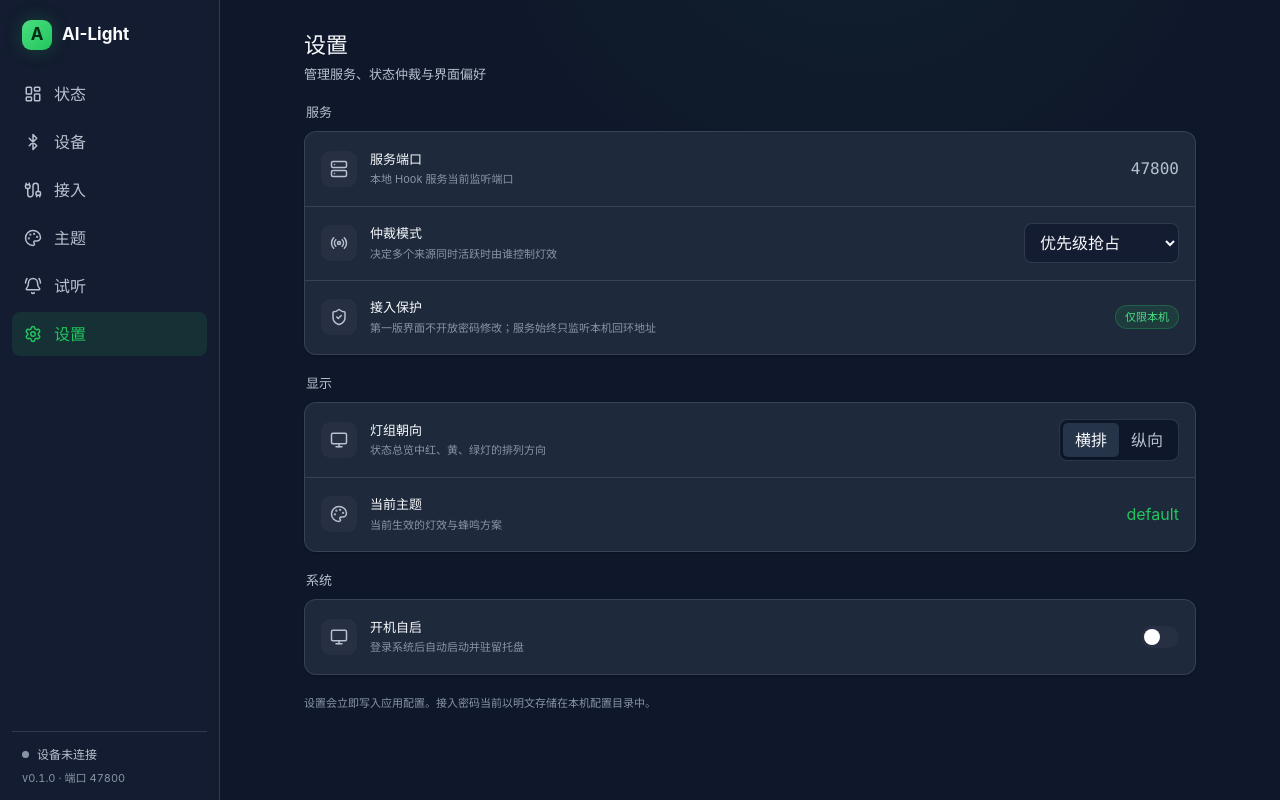
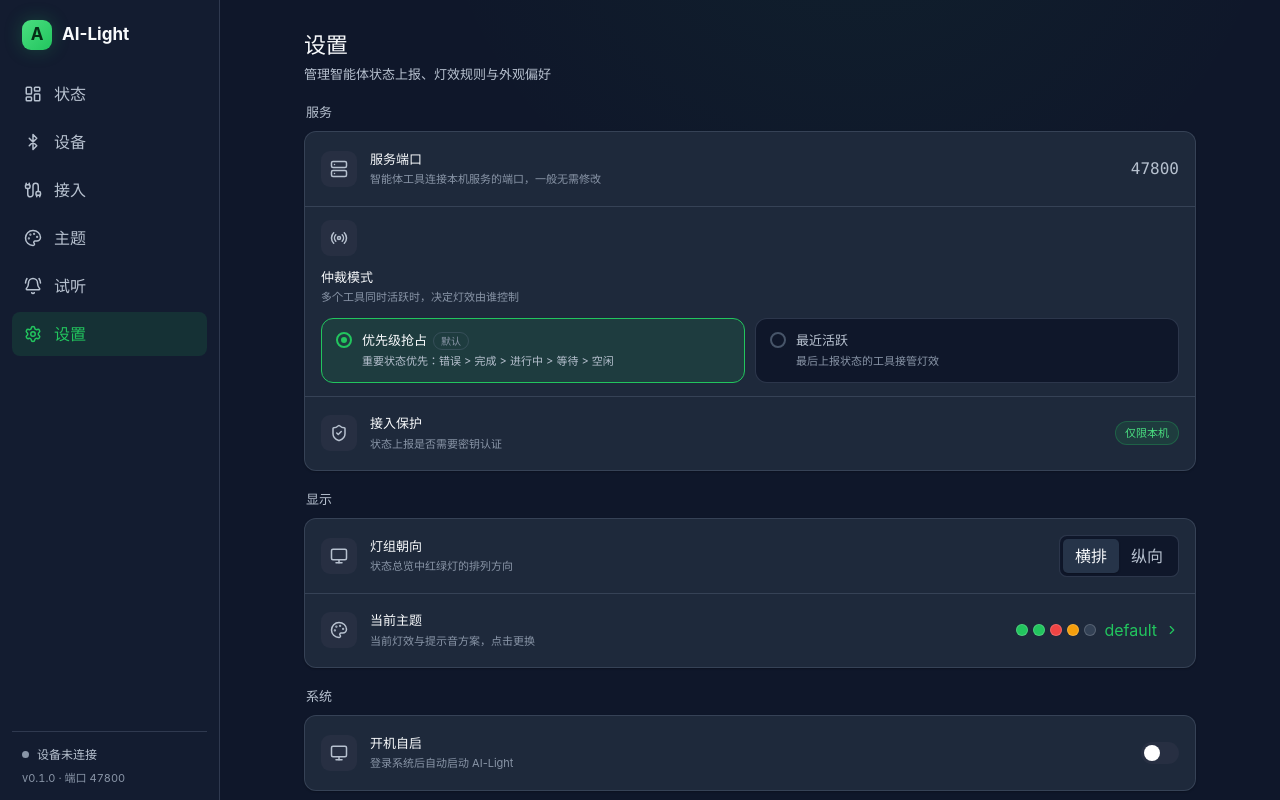
Before and after one commit to LeonDevLifeLog/ai-light, a React (Vite) app: page /settings in a window 1280 px wide. Built offline with nearby package versions, Linux system fonts and the light colour scheme.

Commit message:
Redesign settings page with arbitration mode cards and theme preview

```diff
--- a/src/app/global.css
+++ b/src/app/global.css
@@ -969,6 +969,103 @@ input[type="range"] {
 .setting-row__control select {
   min-width: 155px;
 }
+.setting-row--stacked {
+  flex-direction: column;
+  gap: 12px;
+  align-items: stretch;
+}
+.setting-row--stacked .setting-row__control {
+  width: 100%;
+}
+.mode-options {
+  display: grid;
+  grid-template-columns: repeat(2, minmax(0, 1fr));
+  gap: 10px;
+  width: 100%;
+  padding: 0;
+  margin: 0;
+  border: 0;
+}
+.mode-option {
+  display: flex;
+  gap: 10px;
+  align-items: flex-start;
+  padding: 12px 14px;
+  color: var(--text-secondary);
+  text-align: left;
+  background: var(--bg);
+  border: 1px solid var(--border-soft);
+  border-radius: var(--radius-lg);
+  transition:
+    border-color 0.15s ease,
+    background-color 0.15s ease;
+}
+.mode-option__indicator {
+  position: relative;
+  flex: none;
+  width: 16px;
+  height: 16px;
+  margin-top: 1px;
+  border: 2px solid var(--border);
+  border-radius: 50%;
+  transition: border-color 0.15s ease;
+}
+.mode-option__body {
+  display: flex;
+  flex-direction: column;
+  gap: 3px;
+  min-width: 0;
+}
+.mode-option__title {
+  display: flex;
+  gap: 6px;
+  align-items: center;
+}
+.mode-option__name {
+  font-size: 13px;
+  font-weight: 600;
+}
+.mode-option__tag {
+  padding: 0 7px;
+  font-size: 10px;
+  line-height: 16px;
+  color: var(--text-tertiary);
+  border: 1px solid var(--border-soft);
+  border-radius: 99px;
+}
+.mode-option__desc {
+  font-size: 11px;
+  line-height: 1.5;
+  color: var(--text-tertiary);
+}
+.mode-option--active {
+  color: var(--foreground);
+  background: var(--accent-soft);
+  border-color: var(--accent);
+}
+.mode-option:hover:not(:disabled) {
+  border-color: var(--border);
+}
+.mode-option:disabled {
+  cursor: not-allowed;
+  opacity: 0.6;
+}
+.mode-option--active .mode-option__desc {
+  color: var(--text-secondary);
+}
+.mode-option--active .mode-option__indicator {
+  border-color: var(--accent);
+}
+.mode-option--active .mode-option__indicator::after {
+  position: absolute;
+  inset: 3px;
+  content: "";
+  background: var(--accent);
+  border-radius: 50%;
+}
+.mode-option--active:hover:not(:disabled) {
+  border-color: var(--accent);
+}
 .setting-value {
   color: var(--text-secondary);
 }
@@ -1015,6 +1112,36 @@ input[type="range"] {
 .setting-link {
   color: var(--accent);
   text-decoration: none;
+}
+.setting-theme {
+  display: inline-flex;
+  gap: 8px;
+  align-items: center;
+  max-width: 340px;
+}
+.setting-theme__dots {
+  display: inline-flex;
+  gap: 5px;
+  align-items: center;
+}
+.setting-theme__dots span {
+  width: 12px;
+  height: 12px;
+  border-radius: 50%;
+  box-shadow: inset 0 0 0 1px rgba(255, 255, 255, 0.18);
+}
+.setting-theme__name {
+  max-width: 150px;
+  overflow: hidden;
+  text-overflow: ellipsis;
+  white-space: nowrap;
+}
+.setting-theme__sound {
+  display: inline-flex;
+  gap: 3px;
+  align-items: center;
+  font-size: 10px;
+  color: var(--text-tertiary);
 }
 .setting-inline {
   display: flex;
--- a/src/app/routes/settings.tsx
+++ b/src/app/routes/settings.tsx
@@ -1,37 +1,104 @@
-import { Monitor, Palette, Radio, Server, ShieldCheck } from "lucide-react";
-import { useState } from "react";
+import {
+  ChevronRight,
+  Monitor,
+  Palette,
+  Radio,
+  Server,
+  ShieldCheck,
+  Volume2,
+} from "lucide-react";
+import { useEffect, useState } from "react";
 import { Link } from "react-router";
 import { useAppState } from "@/app/app-context";
 import { Card, PageHeader, StatusTag } from "@/components/app-ui";
-import { type AppConfig, asAppError } from "@/lib/ailight";
-import { runAsync } from "@/lib/utils";
+import type { AppConfig, ThemeFile } from "@/lib/ailight";
+import { api, asAppError } from "@/lib/ailight";
+import { cn, runAsync } from "@/lib/utils";
 
 function SettingRow({
   icon,
   title,
   description,
+  stacked,
   children,
 }: {
   icon: React.ReactNode;
   title: string;
-  description: string;
+  description?: string;
+  stacked?: boolean;
   children: React.ReactNode;
 }) {
   return (
-    <div className="setting-row">
+    <div className={cn("setting-row", stacked && "setting-row--stacked")}>
       <div className="setting-row__icon">{icon}</div>
       <div className="setting-row__copy">
         <strong>{title}</strong>
-        <span>{description}</span>
+        {description ? <span>{description}</span> : null}
       </div>
       <div className="setting-row__control">{children}</div>
     </div>
   );
 }
 
+function themePreview(file: ThemeFile): {
+  swatches: Array<{ state: string; color: string }>;
+  hasSound: boolean;
+} {
+  const preferred = ["WORKING", "SUCCESS", "ERROR", "WAITING", "IDLE"];
+  const keys = preferred.filter((key) => file.states[key]);
+  const pick = keys.length >= 3 ? keys : Object.keys(file.states).slice(0, 3);
+  const swatches: Array<{ state: string; color: string }> = [];
+  let hasSound = false;
+  for (const key of pick) {
+    const scene = file.scenes[file.states[key]?.scene];
+    const led = scene?.leds.find((track) => track != null);
+    swatches.push({
+      state: key,
+      color: led?.high ?? led?.low ?? "#334155",
+    });
+    if (scene?.buzzer) {
+      hasSound = true;
+    }
+  }
+  while (swatches.length < 3) {
+    swatches.push({ state: `pad-${swatches.length}`, color: "#334155" });
+  }
+  return { swatches, hasSound };
+}
+
 export function SettingsPage() {
   const { snapshot, config, patchConfig, notify } = useAppState();
   const [saving, setSaving] = useState<string | null>(null);
+  const [preview, setPreview] = useState<{
+    swatches: Array<{ state: string; color: string }>;
+    hasSound: boolean;
+  } | null>(null);
+  const activeTheme = config?.activeTheme;
+
+  useEffect(() => {
+    if (!activeTheme) {
+      return;
+    }
+    let cancelled = false;
+    runAsync(
+      api
+        .getTheme(activeTheme)
+        .then((content) => JSON.parse(content) as ThemeFile)
+        .then((file) => {
+          if (!cancelled) {
+            setPreview(themePreview(file));
+          }
+        })
+        .catch(() => {
+          if (!cancelled) {
+            setPreview(null);
+          }
+        })
+    );
+    return () => {
+      cancelled = true;
+    };
+  }, [activeTheme]);
 
   if (!config) {
     return null;
@@ -55,14 +122,17 @@ export function SettingsPage() {
 
   return (
     <div className="page-stack page-stack--narrow">
-      <PageHeader description="管理服务、状态仲裁与界面偏好" title="设置" />
+      <PageHeader
+        description="管理智能体状态上报、灯效规则与外观偏好"
+        title="设置"
+      />
       <section aria-labelledby="service-settings">
         <h2 className="section-title" id="service-settings">
           服务
         </h2>
         <Card className="settings-card">
           <SettingRow
-            description="本地 Hook 服务当前监听端口"
+            description="智能体工具连接本机服务的端口，一般无需修改"
             icon={<Server />}
             title="服务端口"
           >
@@ -71,29 +141,68 @@ export function SettingsPage() {
             </code>
           </SettingRow>
           <SettingRow
-            description="决定多个来源同时活跃时由谁控制灯效"
+            description="多个工具同时活跃时，决定灯效由谁控制"
             icon={<Radio />}
+            stacked
             title="仲裁模式"
           >
-            <select
-              aria-label="仲裁模式"
+            <fieldset aria-label="仲裁模式" className="mode-options">
+              <button
+                aria-pressed={config.arbitrationMode === "priority"}
+                className={cn(
+                  "mode-option",
+                  config.arbitrationMode === "priority" && "mode-option--active"
+                )}
                 disabled={saving === "arbitrationMode"}
-              onChange={(event) =>
+                onClick={() =>
+                  runAsync(
+                    update("arbitrationMode", { arbitrationMode: "priority" })
+                  )
+                }
+                type="button"
+              >
+                <span aria-hidden="true" className="mode-option__indicator" />
+                <span className="mode-option__body">
+                  <span className="mode-option__title">
+                    <span className="mode-option__name">优先级抢占</span>
+                    <span className="mode-option__tag">默认</span>
+                  </span>
+                  <span className="mode-option__desc">
+                    重要状态优先：错误 &gt; 完成 &gt; 进行中 &gt; 等待 &gt; 空闲
+                  </span>
+                </span>
+              </button>
+              <button
+                aria-pressed={config.arbitrationMode === "last_active"}
+                className={cn(
+                  "mode-option",
+                  config.arbitrationMode === "last_active" &&
+                    "mode-option--active"
+                )}
+                disabled={saving === "arbitrationMode"}
+                onClick={() =>
                   runAsync(
                     update("arbitrationMode", {
-                    arbitrationMode: event.target
-                      .value as AppConfig["arbitrationMode"],
+                      arbitrationMode: "last_active",
                     })
                   )
                 }
-              value={config.arbitrationMode}
+                type="button"
               >
-              <option value="priority">优先级抢占</option>
-              <option value="last_active">最近活跃</option>
-            </select>
+                <span aria-hidden="true" className="mode-option__indicator" />
+                <span className="mode-option__body">
+                  <span className="mode-option__title">
+                    <span className="mode-option__name">最近活跃</span>
+                  </span>
+                  <span className="mode-option__desc">
+                    最后上报状态的工具接管灯效
+                  </span>
+                </span>
+              </button>
+            </fieldset>
           </SettingRow>
           <SettingRow
-            description="第一版界面不开放密码修改；服务始终只监听本机回环地址"
+            description="状态上报是否需要密钥认证"
             icon={<ShieldCheck />}
             title="接入保护"
           >
@@ -111,7 +220,7 @@ export function SettingsPage() {
         </h2>
         <Card className="settings-card">
           <SettingRow
-            description="状态总览中红、黄、绿灯的排列方向"
+            description="状态总览中红绿灯的排列方向"
             icon={<Monitor />}
             title="灯组朝向"
           >
@@ -141,12 +250,31 @@ export function SettingsPage() {
             </fieldset>
           </SettingRow>
           <SettingRow
-            description="当前生效的灯效与蜂鸣方案"
+            description="当前灯效与提示音方案，点击更换"
             icon={<Palette />}
             title="当前主题"
           >
-            <Link className="setting-link" to="/themes">
+            <Link className="setting-link setting-theme" to="/themes">
+              {preview ? (
+                <span aria-hidden="true" className="setting-theme__dots">
+                  {preview.swatches.map((swatch) => (
+                    <span
+                      key={swatch.state}
+                      style={{ background: swatch.color }}
+                    />
+                  ))}
+                </span>
+              ) : null}
+              <span className="setting-theme__name">
                 {snapshot?.activeTheme ?? config.activeTheme}
+              </span>
+              {preview?.hasSound ? (
+                <span className="setting-theme__sound">
+                  <Volume2 size={12} />
+                  提示音
+                </span>
+              ) : null}
+              <ChevronRight size={14} />
             </Link>
           </SettingRow>
         </Card>
@@ -157,12 +285,13 @@ export function SettingsPage() {
         </h2>
         <Card className="settings-card">
           <SettingRow
-            description="登录系统后自动启动并驻留托盘"
+            description="登录系统后自动启动 AI-Light"
             icon={<Monitor />}
             title="开机自启"
           >
             <button
               aria-checked={config.autostart}
+              aria-label="开机自启"
               className="switch"
               disabled={saving === "autostart"}
               onClick={() =>
@@ -176,9 +305,7 @@ export function SettingsPage() {
           </SettingRow>
         </Card>
       </section>
-      <p className="settings-note">
-        设置会立即写入应用配置。接入密码当前以明文存储在本机配置目录中。
-      </p>
+      <p className="settings-note">所有设置即时生效并自动保存</p>
     </div>
   );
 }
--- a/src/components/app-ui.tsx
+++ b/src/components/app-ui.tsx
@@ -25,7 +25,7 @@ export function Card({ className, ...props }: HTMLAttributes<HTMLDivElement>) {
 
 interface PageHeaderProps {
   actions?: ReactNode;
-  description: ReactNode;
+  description?: ReactNode;
   title: string;
 }
 
@@ -34,7 +34,7 @@ export function PageHeader({ title, description, actions }: PageHeaderProps) {
     <header className="page-header">
       <div>
         <h1>{title}</h1>
-        <p>{description}</p>
+        {description ? <p>{description}</p> : null}
       </div>
       {actions ? <div className="page-actions">{actions}</div> : null}
     </header>
```
Lines whose indentation alone changed are shown as unchanged.
